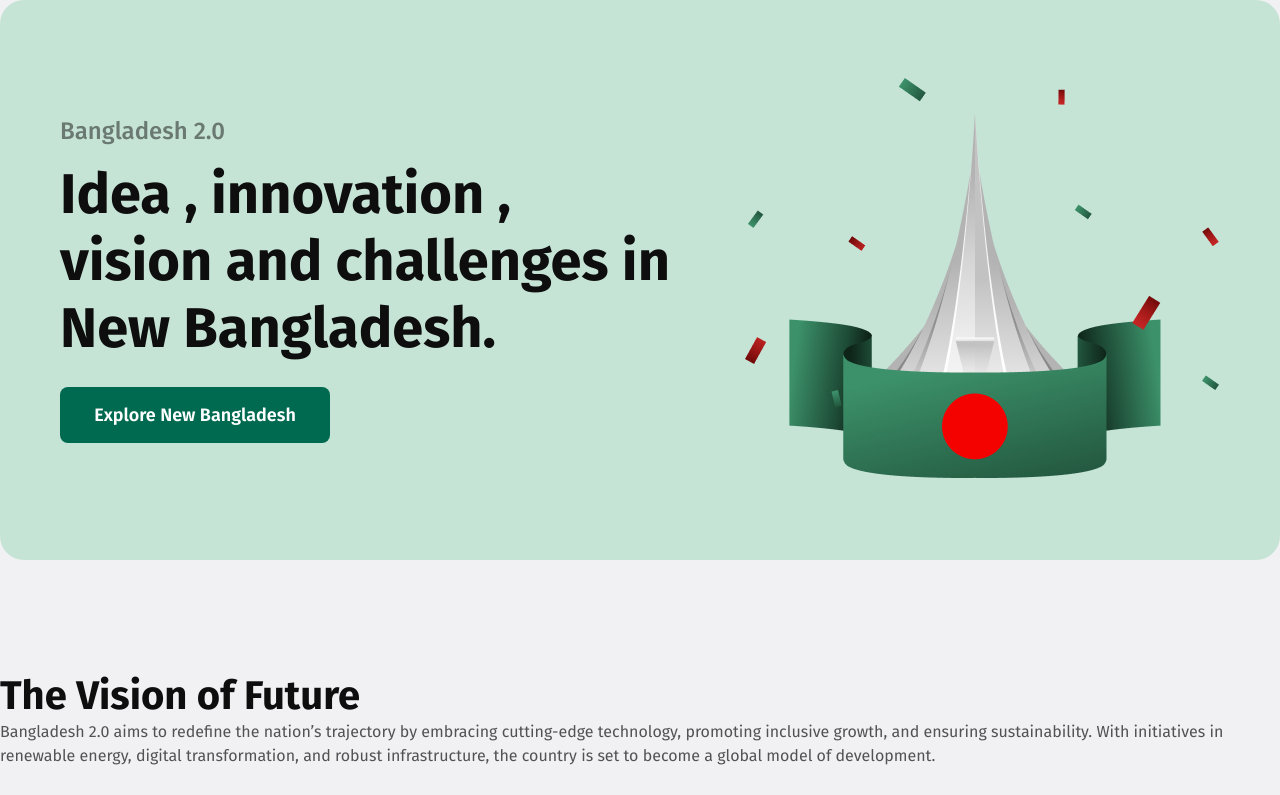
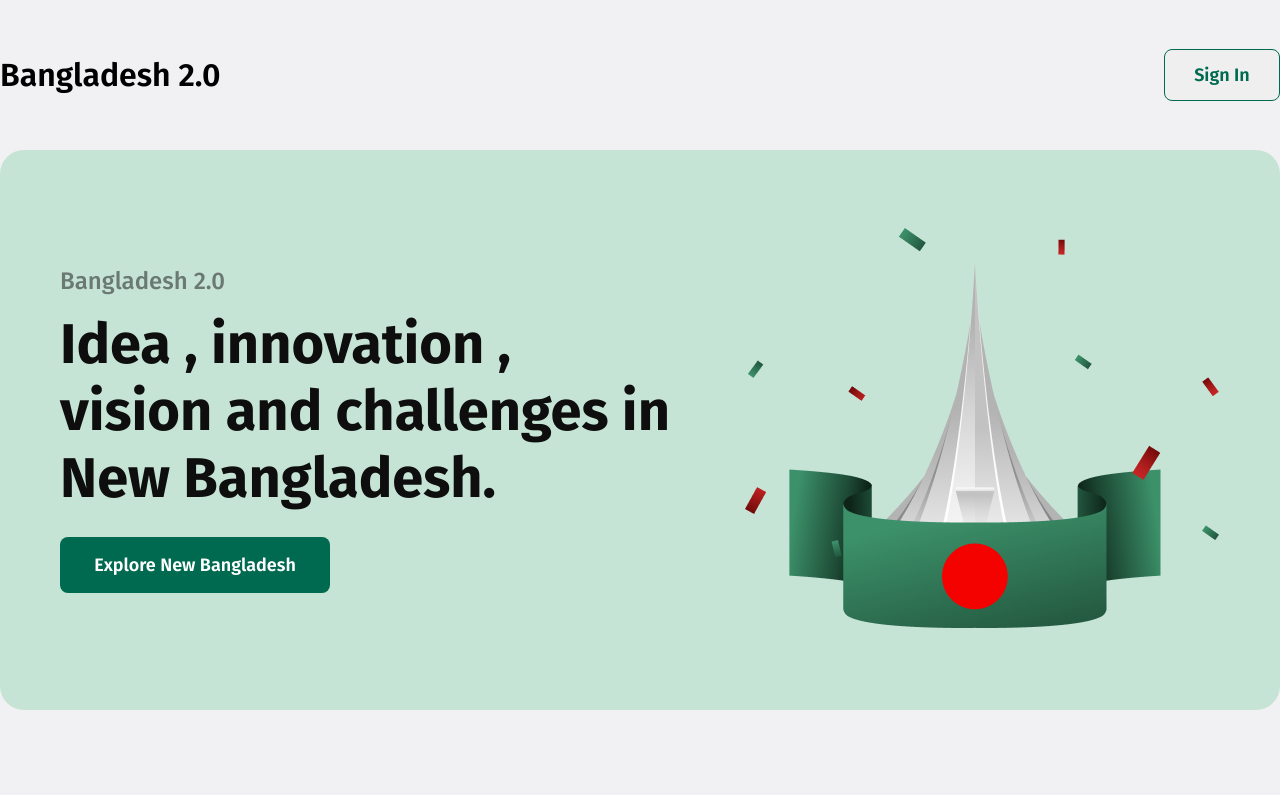
Before and after one commit to abulhasan7bd/assignment-1, a plain HTML site: page index.html in a window 1280 px wide. Shown: the top 795 px of the page. Drawn offline with Linux system fonts and the light colour scheme; files whose address does not match are found by name.

Commit message:
nav-added

```diff
--- a/index.html
+++ b/index.html
@@ -7,6 +7,13 @@
     <link rel="stylesheet" href="./style.css" />
   </head>
   <body>
+    <!-- nav start  -->
+    <nav>
+      <h1>Bangladesh 2.0</h1>
+      <button>Sign In</button>
+    </nav>
+    <!-- nav start end -->
+
     <!-- banner section start  -->
     <header>
       <div class="banner">
@@ -24,6 +31,7 @@
       </div>
     </header>
     <!-- banner section end  -->
+
     <!-- feature section start  -->
     <section class="feature">
       <h1>The Vision of Future</h1>
@@ -76,14 +84,24 @@
         </div>
       </div>
       <div class="unus-sir">
-<div class="unus-content">
-  <p>"Dr. Unus is a prominent figure in the field of medicine in Bangladesh, known for his dedication to providing quality healthcare services and advancing medical knowledge in the region. With years of experience in his specialty, Dr. Unus has made significant contributions to improving patient care, particularly in areas related to preventive healthcare and treatment for complex medical conditions. His commitment to professional development and his active involvement in medical "</p>
-  <h2>Dr. Muhammad Yunus</h2>
-  <p>Chief Adviser of the People's Republic of Bangladesh</p>
-</div>
+        <div class="unus-content">
+          <p>
+            "Dr. Unus is a prominent figure in the field of medicine in
+            Bangladesh, known for his dedication to providing quality healthcare
+            services and advancing medical knowledge in the region. With years
+            of experience in his specialty, Dr. Unus has made significant
+            contributions to improving patient care, particularly in areas
+            related to preventive healthcare and treatment for complex medical
+            conditions. His commitment to professional development and his
+            active involvement in medical "
+          </p>
+          <h2>Dr. Muhammad Yunus</h2>
+          <p>Chief Adviser of the People's Republic of Bangladesh</p>
+        </div>
       </div>
     </section>
     <!-- feature section end  -->
+
     <!-- news section start  -->
     <section class="news">
       <h1>Recent News</h1>
@@ -116,6 +134,7 @@
       </div>
     </section>
     <!-- news section end  -->
+
     <!-- donate section  -->
     <section class="donate">
       <h2>Donate Today</h2>
@@ -136,6 +155,7 @@
       <button class="donate1">Done Now</button>
     </section>
     <!-- donate section end  -->
+
     <!-- subscribtion section start  -->
     <section class="subscribtion">
       <div class="subscribtion-content">
@@ -153,10 +173,11 @@
       </div>
     </section>
     <!-- subscribtion section   -->
+
     <!-- footer section start  -->
     <footer>
       <h2>Bangladesh 2.0</h2>
-      <hr>
+      <hr />
       <div class="footer-btns">
         <img src="./assets/facebook.png" alt="" />
         <img src="./assets/instagram.png" alt="" />
--- a/style.css
+++ b/style.css
@@ -7,6 +7,37 @@
 }
 body {
   background-color: #f1f1f3;
+}
+/* nav  */
+nav {
+  width: 1280px;
+  height: 100px;
+  display: flex;
+  justify-content: space-between;
+  align-items: center;
+  margin: 25px auto;
+}
+nav button {
+  width: 116px;
+  height: 52px;
+  display: flex;
+  justify-content: center;
+  align-items: center;
+  cursor: pointer;
+  transition: 0.4s linear;
+  color: rgb(0, 106, 80);
+  font-size: 18px;
+  font-weight: 600;
+  box-sizing: border-box;
+  border: 1px solid rgb(0, 106, 80);
+  border-radius: 8px;
+}
+nav h1 {
+  font-size: 32px;
+  font-weight: 600;
+}
+nav button:hover {
+  background-color: white;
 }
 /* banner style  */
 .banner {
@@ -449,12 +480,11 @@ footer .footer-btns {
   padding: 50px 24px;
   margin-top: 3rem;
 }
-.unus-content{
+.unus-content {
   background-image: url(./assets//quote-bg.png);
   background-repeat: no-repeat;
   background-position: top left;
-  padding-top:16px ;
-
+  padding-top: 16px;
 }
 .unus-content p {
   color: rgba(14, 14, 14, 0.8);
```
